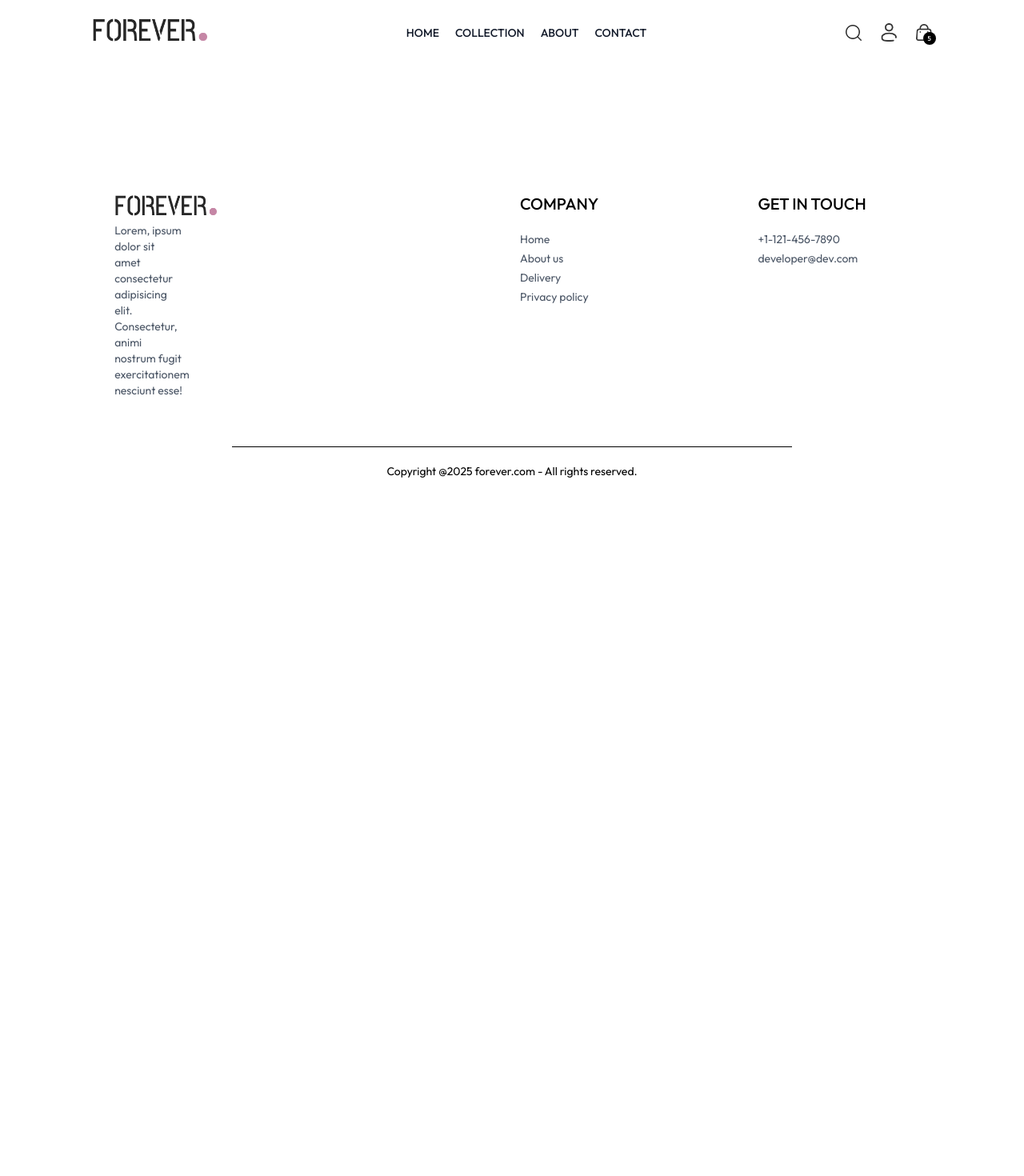
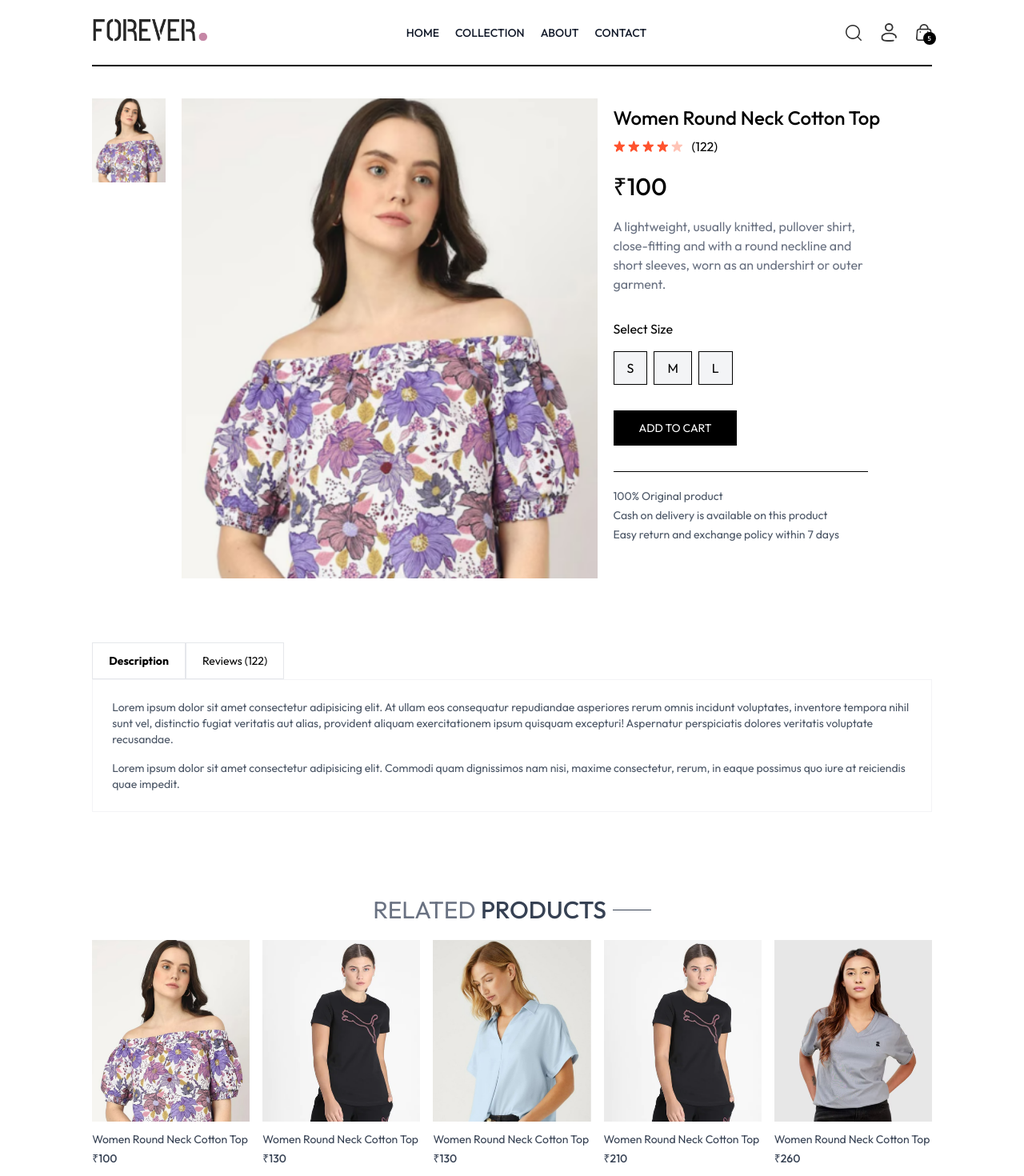
Before and after one commit to Vikashh78/E-Commerce, a React (Vite) app in the folder frontend/: page /product/aaaaa in a window 1280 px wide. Shown: the top 1470 px of the page at 80% size. Before the commit the page ends 800 px from the top, so only its background shows below. Built offline with nearby package versions, Linux system fonts and the light colour scheme.

Commit message:
Add search functionality and related products display; implement SearchBar and update context

```diff
--- a/frontend/src/App.jsx
+++ b/frontend/src/App.jsx
@@ -11,12 +11,15 @@
 import Products from './pages/Products'
 import Navbar from './components/Navbar'
 import Footer from './components/Footer'
+import SearchBar from './components/SearchBar'
 
 const App = () => {
   return (
     <div className='px-4 sm:px-[5vw] md:px-[7vw] lg:px-[9vw]'>
 
       <Navbar />
+      <SearchBar />
+
       <Routes>
         <Route path='/' element={<Home /> } />
         <Route path='/about' element={<About /> } />
@@ -26,10 +29,11 @@
         <Route path='/login' element={<Login /> } />
         <Route path='/orders' element={<Orders /> } />
         <Route path='/place-order' element={<PlaceOrder /> } />
-        <Route path='/products/:productId' element={<Products /> } />
+        <Route path='/product/:productId' element={<Products /> } />
       </Routes>
     {/* we mounted footer here to display on all the pages */}
     <Footer />
+
     </div>
   )
 }
--- a/frontend/src/components/Navbar.jsx
+++ b/frontend/src/components/Navbar.jsx
@@ -1,10 +1,12 @@
-import React, { useState } from 'react'
+import React, { useContext, useState } from 'react'
 import { assets } from '../assets/assets'
 import {NavLink, Link} from 'react-router-dom'
+import { ShopContext } from '../context/ShopContext'
 
 const Navbar = () => {
 
   const [visible, setVisible] = useState(false)
+  const {setShowSearch} = useContext(ShopContext)
 
   return (
     <div className='flex items-center justify-between py-5 font-medium'>
@@ -36,7 +38,7 @@
       </ul>
 
       <div className='flex items-center gap-6'>
-          <img src={assets.search_icon} alt="" className='w-5 cursor-pointer'/>
+          <img onClick={()=>setShowSearch(true)} src={assets.search_icon} alt="" className='w-5 cursor-pointer'/>
 
           <div className='group relative'>
             <img src={assets.profile_icon} alt=""  className='w-5 cursor-pointer'/>
--- /dev/null
+++ b/frontend/src/components/RelatedProducts.jsx
@@ -0,0 +1,41 @@
+import React, { useContext, useEffect, useState } from 'react'
+import { ShopContext } from '../context/ShopContext'
+import Title from './Title';
+import ProductItem from './ProductItem';
+
+const RelatedProducts = ({category, subCategory}) => {
+
+    const {products} = useContext(ShopContext)
+    const [releted, setReleted] = useState([])
+
+    useEffect(() => {
+
+        if (products.length > 0) {
+            let productsCopy = products.slice();
+
+            productsCopy = productsCopy.filter(item => category === item.category)
+            productsCopy = productsCopy.filter((item) => subCategory === item.subCategory)
+
+            setReleted(productsCopy.slice(0, 5));
+        }
+
+    }, [products])
+
+  return (
+    <div className='my-24'>
+        <div className='text-center text-3xl py-2'>
+            <Title text1={'RELATED'} text2={'PRODUCTS'}/>
+        </div>
+
+        <div className='grid grid-cols-2 sm:grid-cols-3 md:grid-cols-4 lg:grid-cols-5 gap-4 gap-y-6'>
+            {
+                releted.map((item, index) => (
+                    <ProductItem key={index} id={item._id} name={item.name} image={item.image} price={item.price} />
+                ))
+            }
+        </div>
+    </div>
+  )
+}
+
+export default RelatedProducts
--- /dev/null
+++ b/frontend/src/components/SearchBar.jsx
@@ -0,0 +1,35 @@
+import React, { useContext, useEffect, useState } from 'react'
+import { ShopContext } from '../context/ShopContext'
+import { assets } from '../assets/assets';
+import { useLocation } from 'react-router-dom';
+
+const SearchBar = () => {
+
+    const { search, setSearch, showSearch, setShowSearch } = useContext(ShopContext);
+    const [visible, setVisible] = useState(false)
+    const location = useLocation();
+
+    useEffect(() => {
+        // To display search bar only on collection page
+        if (location.pathname.includes('collection')) {
+            setVisible(true)
+        } else {
+            setVisible(false)
+        }
+    }, [location])
+
+  return showSearch && visible ? (
+    <div className='border-t border-b bg-gray-50 text-center'>
+        <div className='inline-flex items-center justify-center border border-gray-400 px-5 py-2 my-5 mx-3 rounded-full w-3/4 sm:w-1/2'>
+            <input onChange={(e)=>setSearch(e.target.value)} value={search}
+            type="text" placeholder='Search' className='flex-1 outline-none bg-inherit text-sm '/>
+            <img src={assets.search_icon} alt="" className='w-4 cursor-pointer'/>
+        </div>
+        <img onClick={()=>setShowSearch(false)}
+        src={assets.cross_icon} alt="" className='inline w-3 cursor-pointer'/>
+    </div>
+
+  ) : null
+}
+
+export default SearchBar;
--- a/frontend/src/context/ShopContext.jsx
+++ b/frontend/src/context/ShopContext.jsx
@@ -1,4 +1,4 @@
-import { createContext } from "react";
+import { createContext, useState } from "react";
 import { products } from '../assets/assets'
 
 // we usaully creates these context file to use these values in anywhere
@@ -6,13 +6,19 @@
 
 const ShopContextProvider = (props) => {
 
-    const currency = '₹'
-    const delivery_fee = 40
+    const currency = '₹';
+    const delivery_fee = 40;
+    const [search, setSearch] = useState('');
+    const [showSearch, setShowSearch] = useState(false);
 
     const value = {
         currency,
         delivery_fee,
         products,
+        search,
+        showSearch,
+        setSearch,
+        setShowSearch
     }
 
     return (
--- a/frontend/src/index.css
+++ b/frontend/src/index.css
@@ -17,6 +17,10 @@
   font-style: normal;
 }
 
+::-webkit-scrollbar{
+  display: none;
+}
+
 
 @media (max-width: 640px) {
   a.active{
--- a/frontend/src/pages/Collection.jsx
+++ b/frontend/src/pages/Collection.jsx
@@ -6,7 +6,7 @@
 
 const Collection = () => {
 
-  const {products} = useContext(ShopContext)
+  const { products, search, showSearch } = useContext(ShopContext)
   const [showFilter, setShowFilter] = useState(false)
   const [filterProducts, setFilterProducts] = useState([])
   const [category, setCategory] = useState([])
@@ -32,6 +32,10 @@
 
   const applyFilter = () => {
     let productsCopy = products.slice();
+
+    if (showSearch && search) {
+      productsCopy = productsCopy.filter(item => item.name.toLowerCase().includes(search.toLowerCase()))
+    }
 
     if (category.length > 0) {
       productsCopy = productsCopy.filter(item => category.includes(item.category))
@@ -64,7 +68,7 @@
 
   useEffect(() => {
     applyFilter();
-  }, [category, subCategory])
+  }, [category, subCategory, search, showSearch])
 
   useEffect(() => {
     sortProducts();
--- a/frontend/src/pages/Products.jsx
+++ b/frontend/src/pages/Products.jsx
@@ -1,9 +1,108 @@
-import React from 'react'
+import React, { useContext, useEffect, useState } from 'react'
+import { useParams } from 'react-router-dom'
+import { ShopContext } from '../context/ShopContext';
+import { assets, products } from '../assets/assets';
+import RelatedProducts from '../components/RelatedProducts';
 
 const Products = () => {
-  return (
-    <div>Products</div>
-  )
+
+  const {productId} = useParams(); //form url
+  const {products, currency} = useContext(ShopContext)
+  const [productData, setProductData] = useState(false)
+  const [image, setImage] = useState('')
+  const [size, setSize] = useState('')
+
+
+
+  const fetchProductData = async () => {
+    products.map((item) => {
+      if(item._id === productId) {
+        setProductData(item)
+        setImage(item.image[0])
+        return null;
+      }
+    })
+  }
+
+  useEffect(() => {
+    fetchProductData();
+  }, [productId])
+
+  return productData ? (
+    <div className='border-t-2 pt-10 transition-opacity ease-in duration-500 opacity-100'>
+      {/*--------- Product data ---------- */}
+      <div className='flex gap-12 flex-col sm:flex-row'>
+
+        {/*--------------- Product images ------------- */}
+        <div className='flex-1 flex flex-col-reverse gap-5 sm:flex-row'>
+          <div className='flex sm:flex-col overflow-x-auto sm:overflow-y-scroll justify-between sm:justify-normal sm:w-[8.7%]'>
+            {
+              productData.image.map((item, index) => (
+                <img onClick={()=>setImage(item)}
+                 src={item} key={index} alt="" className='w-[24%] sm:w-full mb-3 shrink-0 cursor-pointer '/>
+              ))
+            }
+          </div>
+          <div className='w-full sm:w-[65vh]'>
+            <img src={image} alt="" className='w-full h-auto'/>
+          </div>
+
+          {/*--------------- Product Info -------------*/}
+          {/*Flex-1 :  The element will take up all remaining available space in a flex container. */}
+          <div className='flex-1'>
+            <h1 className='font-medium text-2xl mt-2'>{productData.name}</h1>
+            <div className='flex items-center gap-1 mt-2'>
+              <img src={assets.star_icon} alt="" className="w-3.5" />
+              <img src={assets.star_icon} alt="" className="w-3.5" />
+              <img src={assets.star_icon} alt="" className="w-3.5" />
+              <img src={assets.star_icon} alt="" className="w-3.5" />
+              <img src={assets.star_dull_icon} alt="" className="w-3.5" />
+              <p className='pl-2'>(122)</p>
+            </div>
+            <p className='mt-5 text-3xl font-medium'>{currency}{productData.price}</p>
+            <p className='mt-5 text-gray-500 w-4/5'>{productData.description}</p>
+
+            <div className='flex flex-col gap-4 my-8'>
+              <p>Select Size</p>
+              <div className='flex gap-2'>
+                {productData.sizes.map((item, index) => (
+                  <button onClick={()=>setSize(item)} className={`border py-2 px-4 cursor-pointer bg-gray-100 ${item === size ?'border-orange-700' : '' }`} key={index}>
+                    {item}
+                  </button>
+                ))}
+              </div>
+            </div>
+
+            <button className='bg-black text-white px-8 py-3 text-sm active:bg-gray-700 cursor-pointer'>ADD TO CART</button>
+            <hr className='mt-8 sm:w-4/5'/>
+            <div className='text-sm text-gray-600 mt-5 flex flex-col gap-1'>
+                <p>100% Original product</p>
+                <p>Cash on delivery is available on this product</p>
+                <p>Easy return and exchange policy within 7 days</p>
+            </div>
+          </div>
+        </div>
+      </div>
+
+      {/* -------------- Description and review section---------------- */}
+      <div className='mt-20'>
+        <div className='flex'>
+          <b className='border border-gray-200 px-5 py-3 text-sm'>Description</b>
+          <p className='border border-gray-200 px-5 py-3 text-sm'>Reviews (122)</p>
+        </div>
+
+        <div className='flex flex-col gap-4 border border-gray-100 px-6 py-6 text-sm text-gray-600'>
+            <p>Lorem ipsum dolor sit amet consectetur adipisicing elit. At ullam eos consequatur repudiandae asperiores rerum omnis incidunt voluptates, inventore tempora nihil sunt vel, distinctio fugiat veritatis aut alias, provident aliquam exercitationem ipsum quisquam excepturi! Aspernatur perspiciatis dolores veritatis voluptate recusandae.</p>
+            <p>Lorem ipsum dolor sit amet consectetur adipisicing elit. Commodi quam dignissimos nam nisi, maxime consectetur, rerum, in eaque possimus quo iure at reiciendis quae impedit.</p>
+        </div>
+      </div>
+
+
+      {/* ----------- Display related products ---------------- */}
+      <RelatedProducts category={productData.category} subCategory={productData.subCategory}/>
+
+    </div>
+  ) : <div className='opacity-0'></div>
 }
 
 export default Products
```
